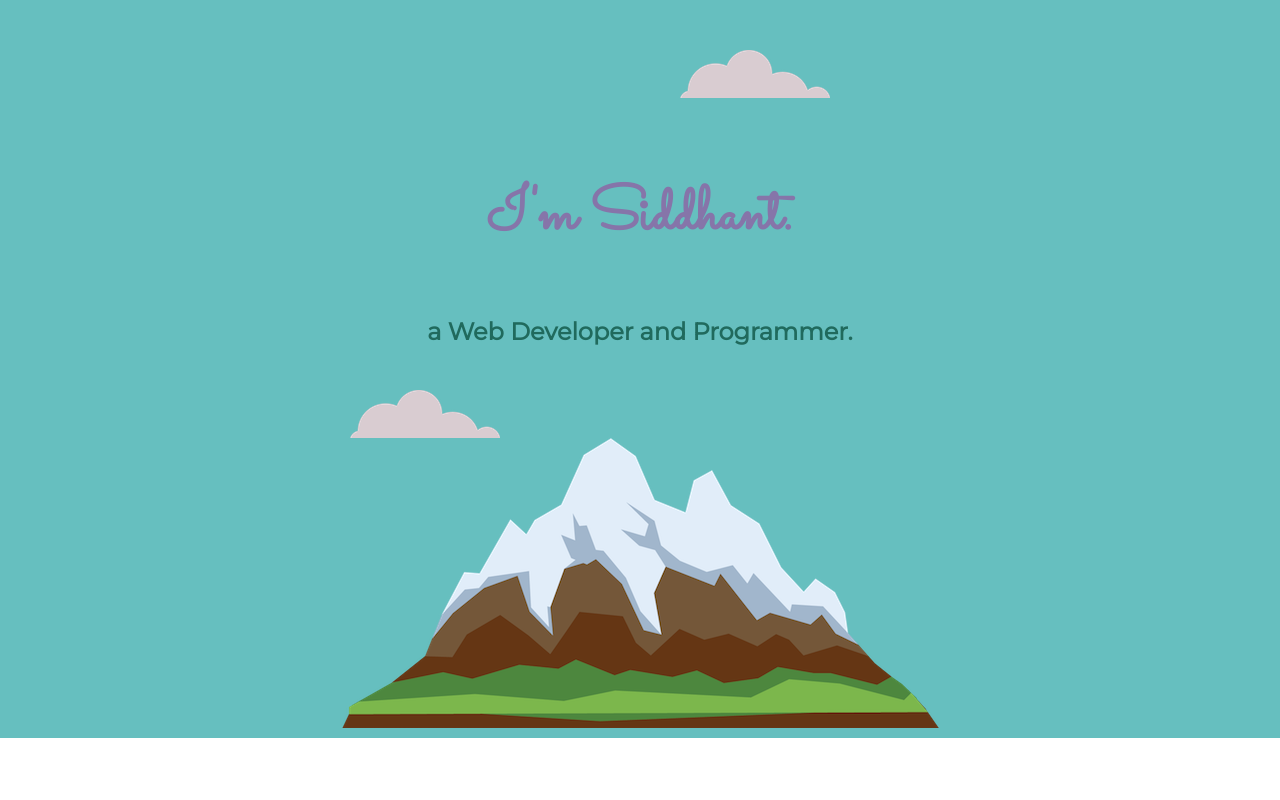
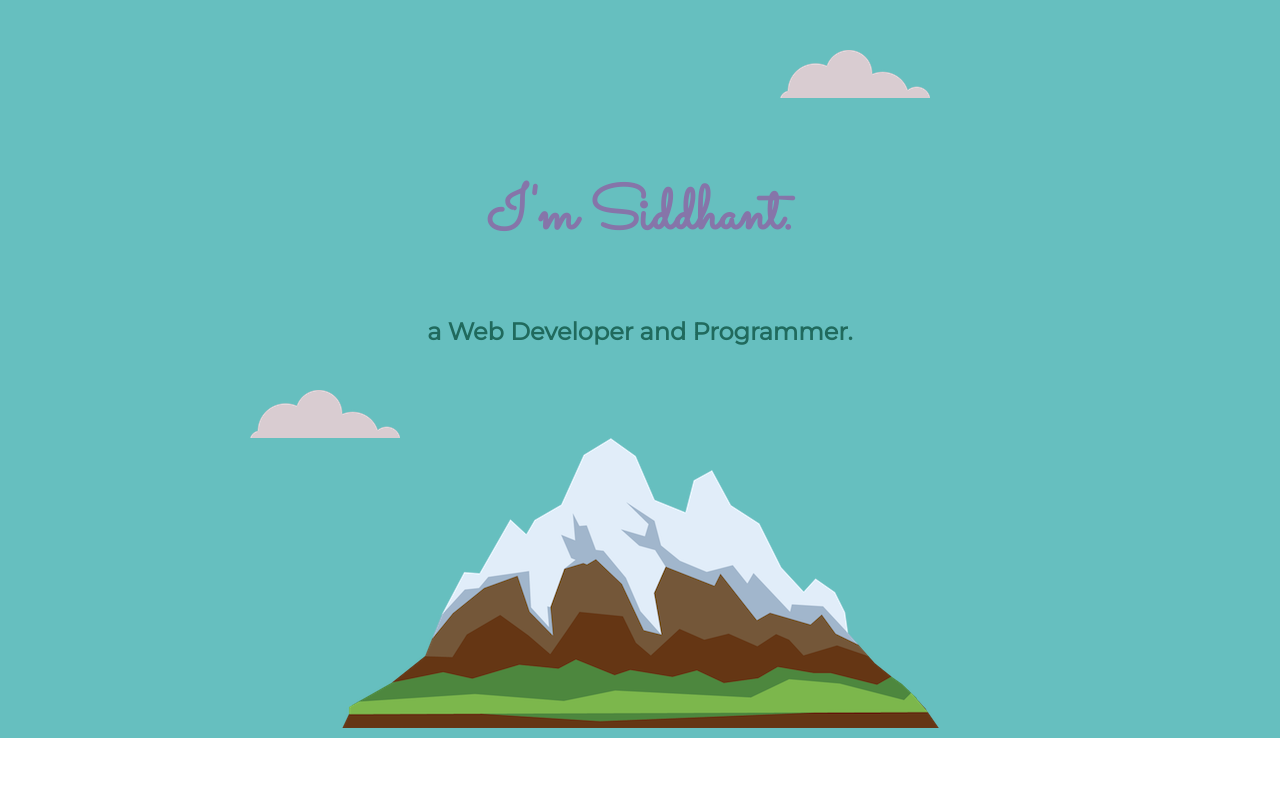
Before and after one commit to Siddhant79/cv2, a plain HTML site: page index.html in a window 1280 px wide. Shown: the top 800 px of the page. Drawn offline with Linux system fonts and the light colour scheme.

Commit message:
Update styles.css

```diff
--- a/css/styles.css
+++ b/css/styles.css
@@ -45,7 +45,7 @@ h3{
 .bottom-cloud{
   position:absolute;
   bottom:300px;
-  left:350px;
+  left:250px;
 
 }
 hr{
@@ -60,7 +60,7 @@ hr{
 }
 .top-cloud{
 position:absolute;
-right:450px;
+right:350px;
 top:50px;
 }
 .image{
```
